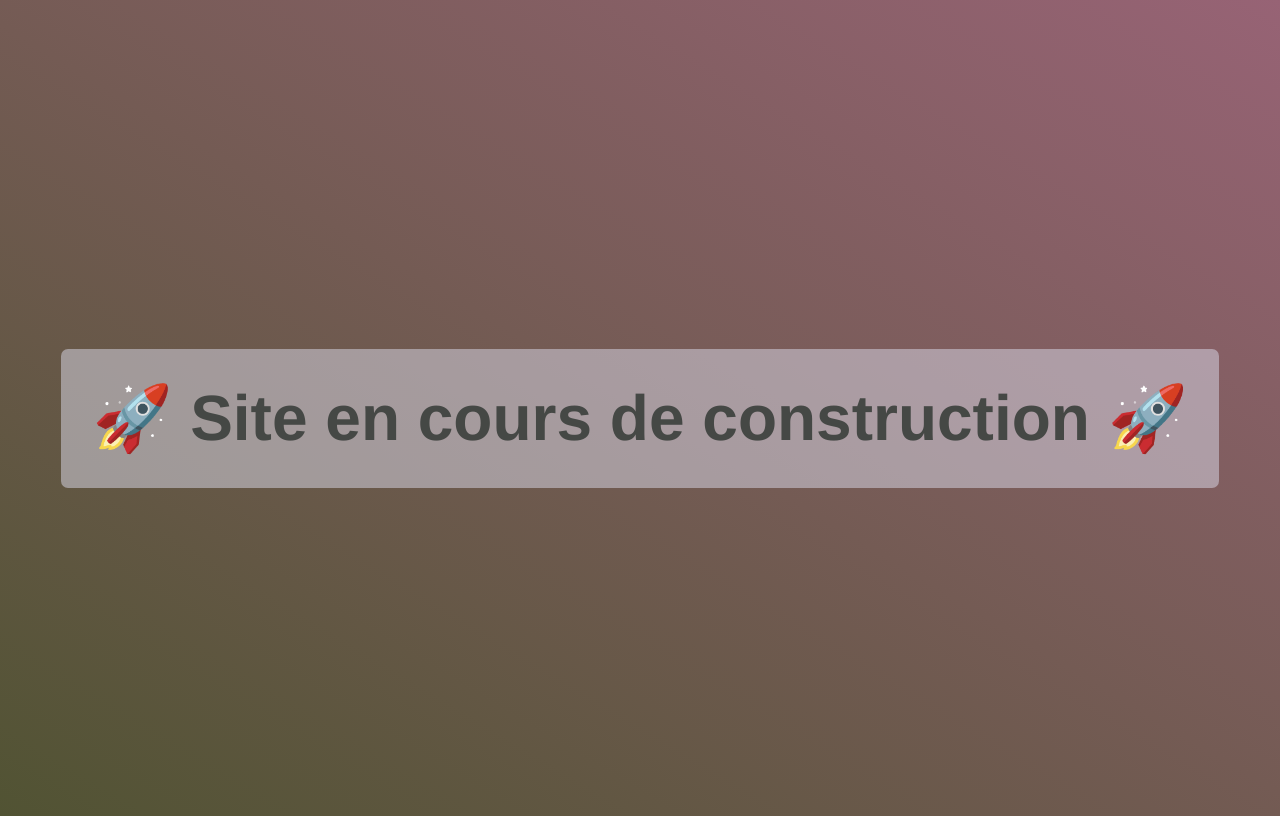
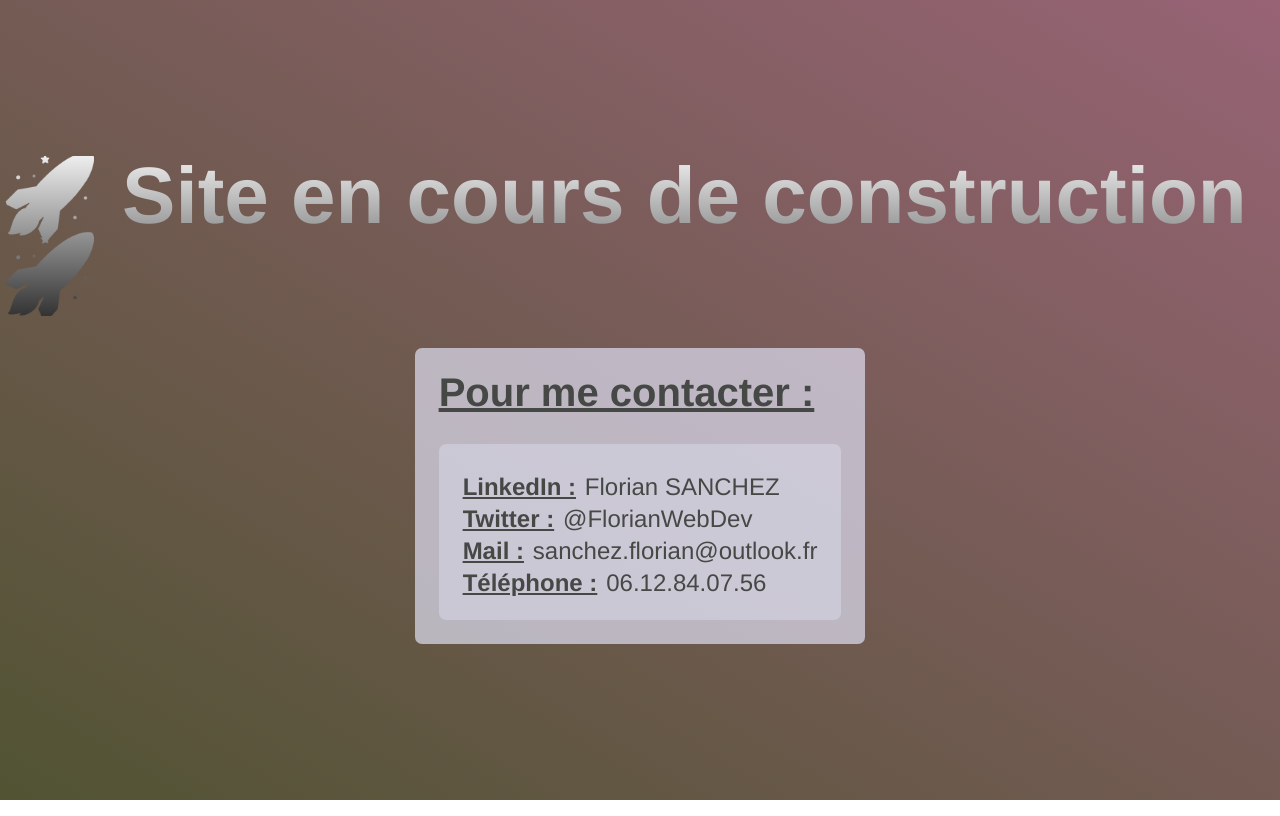
Before and after one commit to SANCHEZFlorian/Portfolio, a plain HTML site: page maintenance.html in a window 1280 px wide. Drawn offline with Linux system fonts and the light colour scheme.

Commit message:
Ajout de la page construction, et construction de celle-ci en cours

```diff
--- a/bgGradient.js
+++ b/bgGradient.js
@@ -1,6 +1,7 @@
 function generate() {
     // Fonction de génération du code Hexadécimal
     var hexValues = ["0", "1", "2", "3", "4", "5", "6", "7", "8", "9", "a", "b", "c", "d", "e"];
+
     function populate(a) {
         for (var i = 0; i < 6; i++) {
             var x = Math.round(Math.random() * 14);
@@ -17,7 +18,16 @@
 
     var gradient = "linear-gradient(" + angle + "deg, " + newColor1 + ", " + newColor2 + ")";
 
-    document.querySelector(".enConstruction").style.background = gradient;
+    document.querySelector(".box").style.background = gradient;
+
+
+    // var newColor3 = populate('#');
+    // var newColor4 = populate('#');
+    // var angle2 = Math.round(Math.random() * 360);
+
+    // var gradient2 = "-webkit-linear-gradient(" + newColor3 + ", " + newColor4 + ") ; -webkit-background-clip: text -webkit-text-fill-color: transparent";
+
+    // document.querySelector(".titre").style.background = gradient2;
 }
 
 document.addEventListener("DOMContentLoaded", generate());
--- a/maintenance.html
+++ b/maintenance.html
@@ -6,12 +6,28 @@
     <meta http-equiv="X-UA-Compatible" content="IE=edge">
     <meta name="viewport" content="width=device-width, initial-scale=1.0">
     <title>🏗 Site en cours de construction</title>
+    <link rel="stylesheet" href="reset.css">
+    <link rel="stylesheet" href="style.css">
     <link rel="stylesheet" href="style_maintenance.css">
     <script src="bgGradient.js" type="text/javascript" defer></script>
 </head>
 
-<body class="enConstruction">
-        <h1>🚀 Site en cours de construction 🚀</h1>
+<body>
+    <main class="box">
+        <h1 class="titre">🚀 Site en cours de construction 🚀</h1>
+
+        <nav>
+            <h2>Pour me contacter :</h2>
+            <nav>
+                <ul>
+                    <li><i>LinkedIn :</i> <a href="https://www.linkedin.com/in/sanchez-florian/" title="Lien vers https://www.linkedin.com/in/sanchez-florian/">Florian SANCHEZ</a></li>
+                    <li><i>Twitter :</i> <a href="https://twitter.com/FlorianWebDev" title="Lien vers https://twitter.com/FlorianWebDev">@FlorianWebDev</a></li>
+                    <li><i>Mail :</i> <a href="mailto:sanchez.florian@outlook.fr" title="Envoyer un mail">sanchez.florian@outlook.fr</a></li>
+                    <li><i>Téléphone :</i> <a href="tel:+33612840756" title="Appeler à mon numéro">06.12.84.07.56</a></li>
+                </ul>
+            </nav>
+        </nav>
+    </main>
 </body>
 
 </html>
--- a/style_maintenance.css
+++ b/style_maintenance.css
@@ -1,28 +1,65 @@
-* {
+body {
+    font-family: 'Montserrat', 'Helvetica', sans-serif;
+}
+
+nav {
+    background-color: rgba(222, 222, 243, 0.7);
+
+    border-radius: 7px;
+    transition: all ease-in-out 0.5s;
+    margin-top: 2rem;
+    padding: 1.5rem;
     box-sizing: border-box;
     color: #454845;
-    font-weight: 700;
-    font-family: 'Montserrat', 'Helvetica', sans-serif;
     font-size: 2rem;
 }
 
-.enConstruction {
+nav nav {
+    background-color: rgba(220, 220, 235, 0.5);
+}
+
+.box {
     display: flex;
     flex-direction: column;
     align-items: center;
     justify-content: center;
     height: 100vh;
+    width: 100%;
+
 }
 
 h1 {
-    background-color: rgba(220, 220, 235, 0.5);
-    border-radius: 7px;
-    transition: all ease-in-out 0.5s;
-    margin-top: 2rem;
-    padding: 1rem;
+    font-weight: bold;
+    font-family: 'Montserrat', 'Helvetica', sans-serif;
+    font-size: 5rem;
+
+
+    background: -webkit-linear-gradient(#eee, #333);
+    -webkit-background-clip: text;
+    -webkit-text-fill-color: transparent;
 }
 
 h1:hover {
     background-color: rgba(220, 220, 235, 0.7);
     transition: all ease 0.3s;
 }
+
+h2, i {
+    font-weight: bold;
+    text-decoration: underline;
+
+}
+
+h2 {
+    font-size: 2.5rem;
+}
+
+i, a {
+    font-size: 1.5rem;
+}
+
+a:hover {
+    text-decoration: underline;
+    font-weight: bold;
+    color: blue;
+}
```
Also changed, not shown: index.html (+1 -0 lines).
